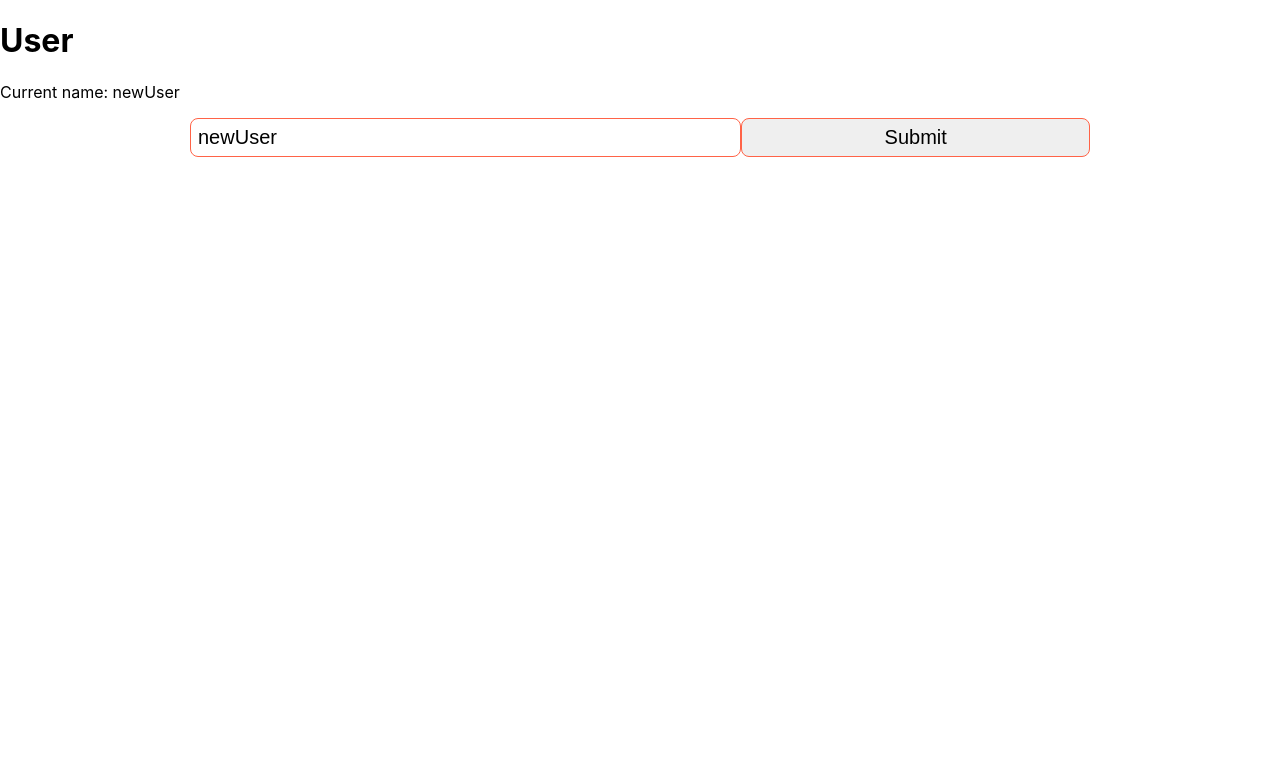
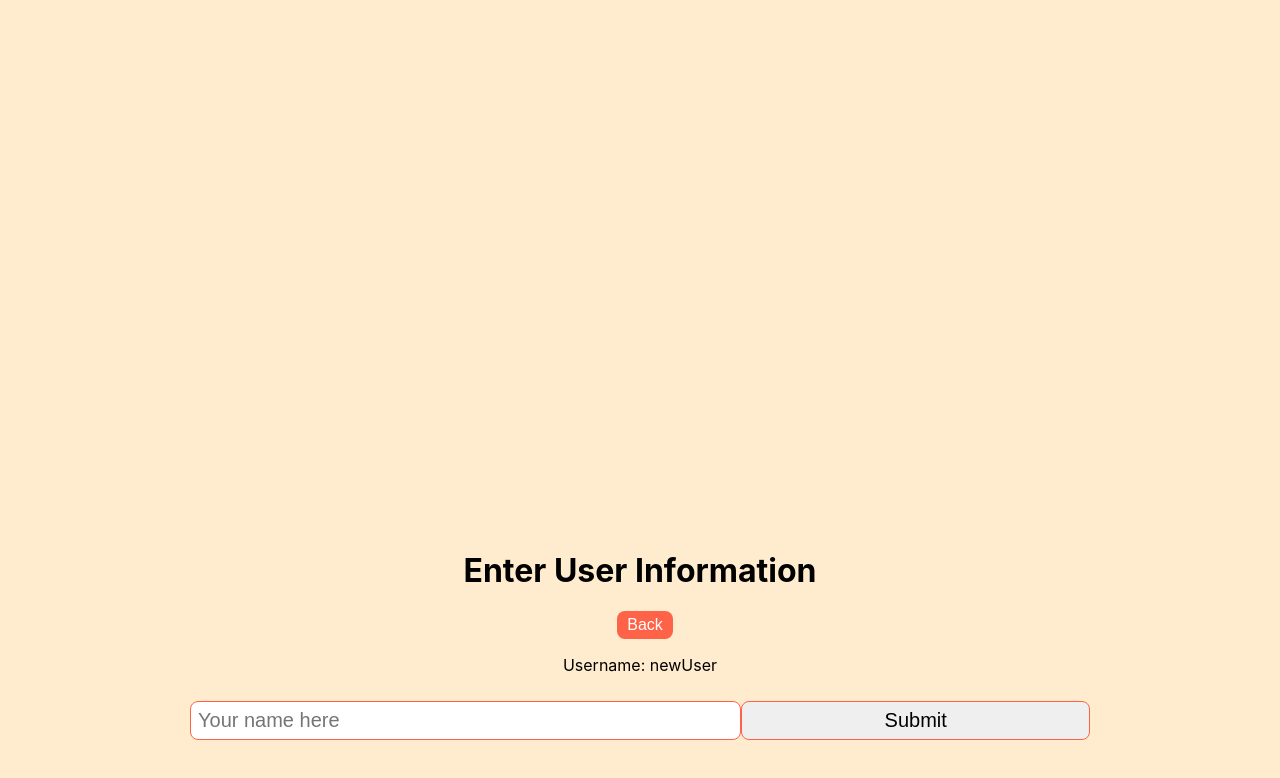
Before and after one commit to NickDiPreta/Chatroom-App, a React (Create React App) app: page /user in a window 1280 px wide. Shown: the top 778 px of the page. Built offline with nearby package versions, Linux system fonts and the light colour scheme.

Commit message:
new user form state handled permanently and some link added to return to channels page

```diff
--- a/src/App.css
+++ b/src/App.css
@@ -227,3 +227,18 @@ a {
   align-items: center;
   justify-content: center;
 }
+.NewUser{
+  display: flex;
+  flex-direction: column;
+  align-items: center;
+  justify-content: center;
+  width: 100vw;
+  margin: auto;
+  height: 100vw;
+  background-color: blanchedalmond;
+}
+.userhead{
+  display: flex;
+  justify-content: space-evenly;
+  align-items: center;
+}
--- a/src/App.js
+++ b/src/App.js
@@ -20,8 +20,8 @@ const App = () => {
     changeChannel(chan);
   };
 
-  const [name, setName] = useStickyState("newUser", "count");
-
+  const [name, setName] = useStickyState("newUser", "updatedUser");
+  const [temp, setTemp] = useState('')
 
   function useStickyState(defaultValue, key) {
     const [value, setValue] = React.useState(() => {
@@ -35,15 +35,19 @@ const App = () => {
   }
   const handleChange = (event) => {
     event.preventDefault();
-    setName(event.target.value);
+    setTemp(event.target.value);
   };
 
-
+  const onSub = (event) =>{
+    event.preventDefault()
+    setName(temp)
+    setTemp("")
+}
 
   return (
     <>
     <Switch>
-      <Route path="/Chatroom-App" exact render={(props)=>(<General
+      <Route path="/" exact render={(props)=>(<General
         channel={channel}
         changeMasterChannel={changeMasterChannel}
         key={channel}
@@ -51,7 +55,7 @@ const App = () => {
       />
       )}
       />
-      <Route path="/user" render={(props)=>(<NewUser handleChange={handleChange} name={name} setName={setName}/> )} />
+      <Route path="/user" render={(props)=>(<NewUser temp={temp}handleChange={handleChange} name={name} setName={setName} onSub={onSub}/> )} />
       </Switch>
     </>
   );
--- a/src/Components/NewUser.js
+++ b/src/Components/NewUser.js
@@ -1,20 +1,41 @@
 import React, { useState } from "react";
-
+import {
+  BrowserRouter as Router,
+  Redirect,
+  Switch,
+  Route,
+  Link,
+} from "react-router-dom";
+import styled, { css } from "styled-components";
 const NewUser = (props) => {
-
+  const HoverButton = styled.button`
+    :hover {
+      cursor: pointer;
+    }
+  `;
   return (
     <div className="NewUser">
-      <h1>User</h1>
-      <p>Current name: {props.name}</p>
+      <div className="userhead">
+        <h1>Enter User Information</h1>
+      </div>
+      <Link to="/">
+        <HoverButton>Back</HoverButton>
+      </Link>
+      <p>Username: {props.name}</p>
 
-      <form onSubmit={() => props.setName(props.name)}>
+      <form className="user-form" onSubmit={props.onSub}>
+        <input
+          type="text"
+          value={props.temp}
+          placeholder="Your name here"
+          onChange={props.handleChange}
+          id="name"
+        />
 
-      <input type="text" value={props.name} onChange={props.handleChange} id="name" />
-
-      <input type="submit" />
-    </form>
+        <input type="submit" />
+      </form>
     </div>
   );
-}
+};
 
 export default NewUser;
```
